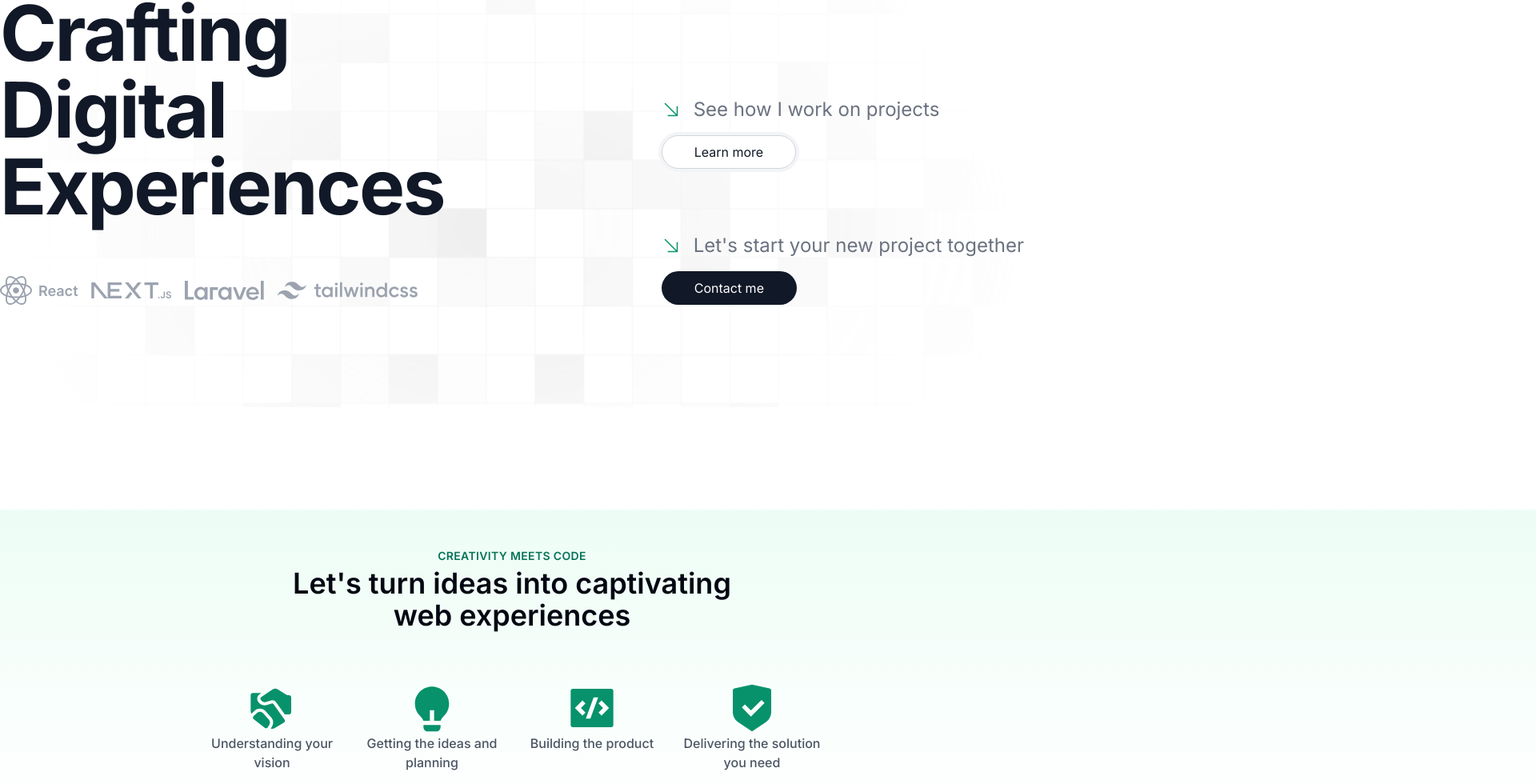
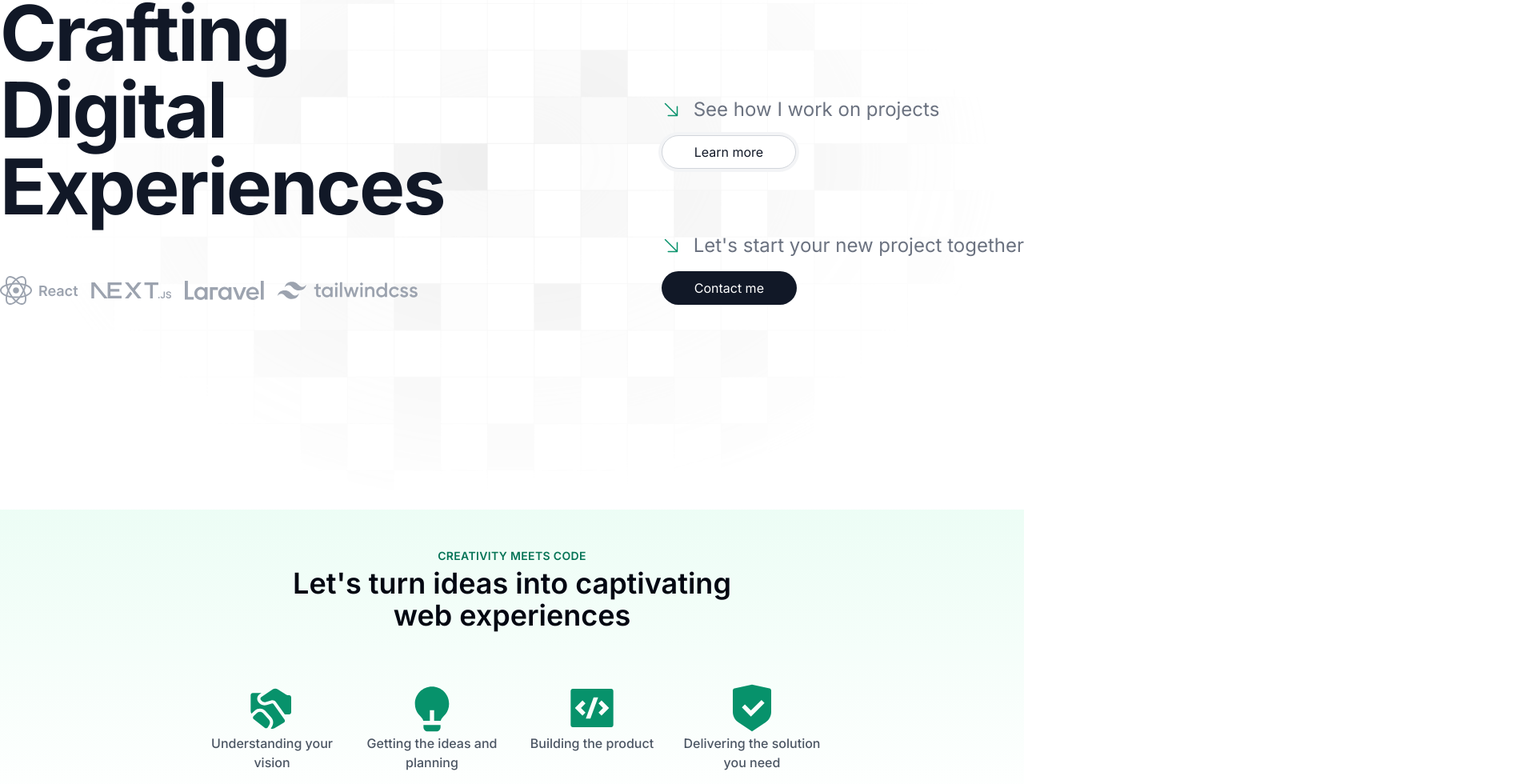
Before and after one commit to mbykowicz/mbykowicz, a Next.js app: page / in a window 1280 px wide. Shown: the part 317-1297 px from the top of the page at 80% size, 1920 px wide, since content can reach past the window. Built offline with nearby package versions, Linux system fonts and the light colour scheme.

Commit message:
fix banner background size + modify page background image position and size

```diff
--- a/app/globals.css
+++ b/app/globals.css
@@ -12,3 +12,11 @@
     @apply focus-visible:outline-2 focus-visible:outline-mountain-meadow-500;
   }
 }
+
+@layer utilities {
+  .full-width {
+    width: 100vw;
+    max-width: 100vw;
+    margin: 0 calc(-50vw + 50%);
+  }
+}
--- a/app/page.tsx
+++ b/app/page.tsx
@@ -3,7 +3,7 @@ import Hero from '@/components/Hero'
 
 export default function Home() {
   return (
-    <main>
+    <main className='grid gap-32 bg-hero-bg-image bg-top bg-origin-content bg-no-repeat'>
       <Hero />
       <Banner />
     </main>
--- a/components/Banner.tsx
+++ b/components/Banner.tsx
@@ -40,8 +40,7 @@ function Icon({ is, className }: IType) {
 
 function Banner() {
   return (
-    <div className='relative w-full my-32'>
-      <div className='absolute inset-y-0 -z-10 min-w-screen -left-full -right-full bg-gradient-to-b from-mountain-meadow-50 to-transparent'></div>
+    <div className='flex justify-center full-width bg-gradient-to-b from-mountain-meadow-50 to-transparent'>
       <div className='flex flex-col items-center justify-center py-12'>
         <div className='max-w-lg space-y-1 text-center sm:max-w-xl'>
           <h3 className='text-xs font-semibold tracking-wide uppercase sm:text-sm text-mountain-meadow-700'>
--- a/components/Hero.tsx
+++ b/components/Hero.tsx
@@ -9,7 +9,7 @@ import ArrowDownRightIcon from './icons/ArrowDownRightIcon'
 
 function Hero() {
   return (
-    <div className='flex items-center mt-[calc(var(--navbar-height))] py-16 lg:py-32 bg-cover bg-hero-bg-image'>
+    <div className='flex items-center mt-[calc(var(--navbar-height))] py-16 lg:py-32 '>
       <div className='grid w-full grid-cols-1 gap-16 lg:grid-cols-2 lg:gap-0'>
         <div className='text-center lg:text-left'>
           <h3 className='uppercase font-semibold text-xs xs:text-sm sm:text-lg xl:text-[28px] tracking-wide bg-hero-text-gradient inline-block text-transparent bg-clip-text'>
```
